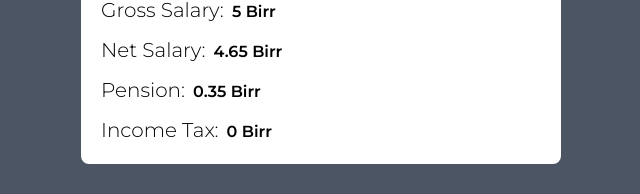
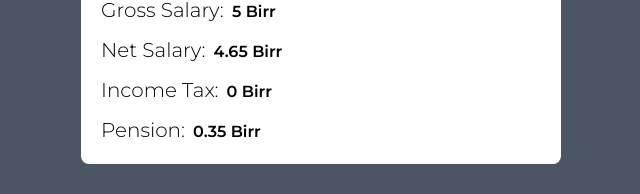
Before and after one commit to natnaelengeda/salary-calculator-project-web, a React (Vite) app: page / in a window 1280 px wide. Both pictures are taken after typing "5" into the empty fields and a click on the button "Calculate". Shown: the part 517-711 px from the top of the page, without its empty margins (319-959 px from the left). Built offline with nearby package versions, Linux system fonts and the light colour scheme.

Commit message:
Fix Calculation Error After 35%, Add Toast

```diff
--- a/package.json
+++ b/package.json
@@ -12,7 +12,8 @@
   "dependencies": {
     "react": "^18.2.0",
     "react-dom": "^18.2.0",
-    "react-helmet": "^6.1.0"
+    "react-helmet": "^6.1.0",
+    "react-hot-toast": "^2.4.1"
   },
   "devDependencies": {
     "@types/react": "^18.2.66",
--- a/src/App.tsx
+++ b/src/App.tsx
@@ -3,9 +3,7 @@ import { useState } from "react";
 // data
 import { taxInfo } from "./data/tax";
 import { addCommaNumbers } from "./utils/addCommaNumbers";
-
-// Helmet
-// import { Helmet } from "react-helmet";
+import { Toaster, toast } from "react-hot-toast";
 
 export default function App() {
   const [salary, setSalary] = useState<any>("");
@@ -16,7 +14,14 @@ export default function App() {
   const [pensionMoney, setPensionMoney] = useState("");
 
   const calculateSalary = () => {
+    if (salary >= 1000000) {
+      toast('Stop Playing Bro,', {
+        icon: '😂😂',
+      });
+    }
+
     setShowDetails(true);
+
     const pension = 7;
     let tax = 0;
     let nSalary = 0;
@@ -32,6 +37,7 @@ export default function App() {
         break;
       } else if (salary > taxInfo[taxInfo.length - 1].max) {
         tax = taxInfo[taxInfo.length - 1].tax;
+        desc = taxInfo[taxInfo.length - 1].desc;
       }
     }
 
@@ -40,17 +46,18 @@ export default function App() {
 
     nSalary = parseInt(salary) - (tMoney + pMoney);
 
-
     setNetSalary(nSalary.toString());
     setTaxedMoney(tMoney.toString());
     setPensionMoney(pMoney.toString());
-
   }
 
   return (
     <>
+      <Toaster
+        position="top-right"
+        reverseOrder={false} />
+
       <div className="w-full h-full min-h-screen bg-gray-600 flex flex-col items-center justify-between py-5">
-
         <div className="w-full h-full flex flex-col items-center justify-start gap-10 py-6 px-5 md:px-0 font-Montserrat">
           {/* Main Content */}
           <div className="w-full md:w-[30rem] bg-white h-full flex flex-col gap-10 py-5 rounded-lg">
@@ -77,7 +84,9 @@ export default function App() {
                     type="number"
                     placeholder="Enter Your Gross Salary"
                     value={salary}
-                    onChange={(e) => setSalary(e.target.value)}
+                    onChange={(e) => {
+                      setSalary(e.target.value)
+                    }}
                   />
                 </div>
 
@@ -121,18 +130,17 @@ export default function App() {
                   <p className="font-semibold">{addCommaNumbers(netSalary)} Birr</p>
                 </div>
 
-                {/* Pension Money */}
-                <div className="w-full h-full flex flex-row items-end justify-start gap-2">
-                  <h1 className="text-xl font-light">Pension: </h1>
-                  <p className="font-semibold">{addCommaNumbers(pensionMoney)} Birr</p>
-                </div>
-
                 {/* Tax */}
                 <div className="w-full h-full flex flex-row items-end justify-start gap-2">
                   <h1 className="text-xl font-light">Income Tax: </h1>
                   <p className="font-semibold">{addCommaNumbers(taxedMoney)} Birr</p>
                 </div>
 
+                {/* Pension Money */}
+                <div className="w-full h-full flex flex-row items-end justify-start gap-2">
+                  <h1 className="text-xl font-light">Pension: </h1>
+                  <p className="font-semibold">{addCommaNumbers(pensionMoney)} Birr</p>
+                </div>
               </div>
 
             </div>
```
Also changed, not shown: 1 other file (tests, documents, lock files or other folders).
